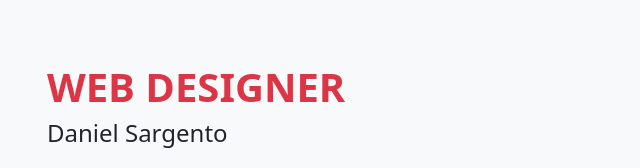
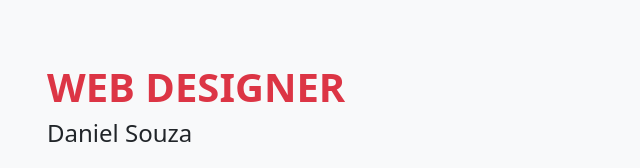
Before and after one commit to DanielDeveloperBR/Portfolio-c-bootstrap, a plain HTML site: page index.html in a window 1280 px wide. Shown: the part 322-490 px from the top of the page, 35-675 px from the left. Drawn offline with Linux system fonts and the light colour scheme.

Commit message:
Update index.html

```diff
--- a/index.html
+++ b/index.html
@@ -40,7 +40,7 @@
               <div class="col-md-6 mt-5 mt-md-0 order-md-first">
                 <div class="home-text">
                   <h1 class="text-danger text-uppercase fs-1 fw-bold">Web designer</h1>
-                  <h2 class="fs-4">Daniel Sargento</h2>
+                  <h2 class="fs-4">Daniel Souza</h2>
                   <p class="mt-4 text-muted">Sou um jovem que ama aplicar seus conhecimentos para solucionar problemas,
                     aprender novas tecnologias e agregar valor do time de desenvolvimento.</p>
                     <a href="#portfolio" class="btn btn-danger px-3 mt-3">Meus Projetos</a>
```
